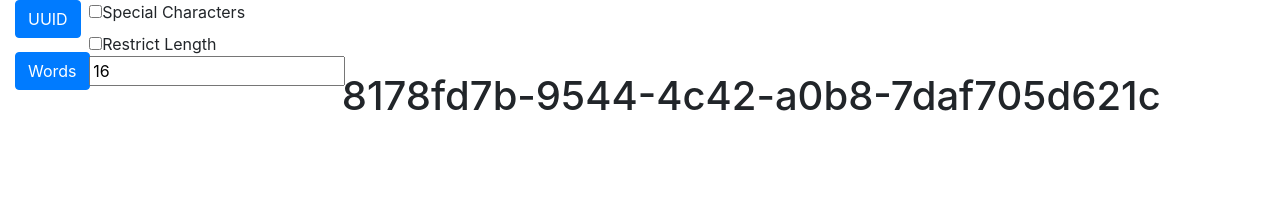
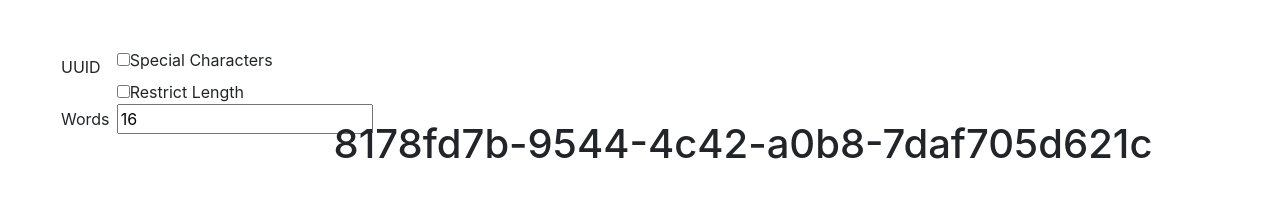
Before and after one commit to arron1993/pw.arron.id, a React app in the folder pw.arron.id/: page / in a window 1280 px wide. Built offline with nearby package versions, Linux system fonts and the light colour scheme.

Commit message:
played with adding components

```diff
--- a/pw.arron.id/public/index.html
+++ b/pw.arron.id/public/index.html
@@ -24,7 +24,7 @@
       work correctly both with client-side routing and a non-root public URL.
       Learn how to configure a non-root public URL by running `npm run build`.
     -->
-    <title>React App</title>
+    <title>pw.arron.id</title>
   </head>
   <body>
     <noscript>You need to enable JavaScript to run this app.</noscript>
--- /dev/null
+++ b/pw.arron.id/src/components/buttons/UUID.js
@@ -0,0 +1,21 @@
+import React from "react";
+
+export class UUIDButton extends React.Component {
+  constructor(props) {
+    super();
+    this.onClick = props.onClick;
+  }
+
+  render() {
+    return (
+      <button
+        className="btn"
+        onClick={() => {
+          this.onClick("uuid");
+        }}
+      >
+        UUID
+      </button>
+    );
+  }
+}
--- /dev/null
+++ b/pw.arron.id/src/components/buttons/words.js
@@ -0,0 +1,21 @@
+import React from "react";
+
+export class WordsButton extends React.Component {
+  constructor(props) {
+    super();
+    this.onClick = props.onClick;
+  }
+
+  render() {
+    return (
+      <button
+        className="btn"
+        onClick={() => {
+          this.onClick("words");
+        }}
+      >
+        Words
+      </button>
+    );
+  }
+}
--- a/pw.arron.id/src/index.js
+++ b/pw.arron.id/src/index.js
@@ -1,25 +1,30 @@
-import React from 'react';
-import ReactDOM from 'react-dom';
-import {v4 as uuid} from 'uuid';
+import React from "react";
+import ReactDOM from "react-dom";
+import { v4 as uuid } from "uuid";
 
-import {wordList} from './wordlist.js';
-import './App.scss';
+import { UUIDButton } from "./components/buttons/UUID";
+import { WordsButton } from "./components/buttons/words";
 
+import { wordList } from "./wordlist.js";
+import "./App.scss";
 
 class App extends React.Component {
   constructor() {
     super();
     this.state = {
-      pwType: 'uuid',
+      pwType: "uuid",
       modifiers: [],
     };
     this.getRandomNumber = this.getRandomNumber.bind(this);
-    this.addSpecialCharactersModifier = this.addSpecialCharactersModifier.bind(this);
+    this.addSpecialCharactersModifier = this.addSpecialCharactersModifier.bind(
+      this
+    );
     this.lengthModifier = this.lengthModifier.bind(this);
+    this.setType = this.setType.bind(this);
   }
 
   setType(pwType) {
-    this.setState({pwType: pwType});
+    this.setState({ pwType: pwType });
   }
 
   randomWords(count) {
@@ -33,13 +38,13 @@ class App extends React.Component {
 
       words.push(wordList[randomNum]);
     }
-    return words.join('-');
+    return words.join("-");
   }
 
   getPassword() {
     const methodMap = {
-      'uuid': uuid,
-      'words': this.randomWords,
+      uuid: uuid,
+      words: this.randomWords,
     };
     let password = methodMap[this.state.pwType]();
 
@@ -54,10 +59,12 @@ class App extends React.Component {
     if (e.target.checked) {
       const modifiers = this.state.modifiers;
       modifiers.push(this.addSpecialCharactersModifier);
-      this.setState({modifiers: modifiers});
+      this.setState({ modifiers: modifiers });
     } else {
-      const modifiers = this.state.modifiers.filter((x) => x !== this.addSpecialCharactersModifier);
-      this.setState({modifiers: modifiers});
+      const modifiers = this.state.modifiers.filter(
+        (x) => x !== this.addSpecialCharactersModifier
+      );
+      this.setState({ modifiers: modifiers });
     }
   }
 
@@ -65,10 +72,12 @@ class App extends React.Component {
     if (e.target.checked) {
       const modifiers = this.state.modifiers;
       modifiers.push(this.lengthModifier);
-      this.setState({modifiers: modifiers});
+      this.setState({ modifiers: modifiers });
     } else {
-      const modifiers = this.state.modifiers.filter((x) => x !== this.lengthModifier);
-      this.setState({modifiers: modifiers});
+      const modifiers = this.state.modifiers.filter(
+        (x) => x !== this.lengthModifier
+      );
+      this.setState({ modifiers: modifiers });
     }
   }
 
@@ -79,13 +88,27 @@ class App extends React.Component {
   }
 
   addSpecialCharactersModifier(password) {
-    const specialCharacters = ['!', '(', ')', '-', '_', ';', ':', '[', ']', '{', '}'];
+    const specialCharacters = [
+      "!",
+      "(",
+      ")",
+      "-",
+      "_",
+      ";",
+      ":",
+      "[",
+      "]",
+      "{",
+      "}",
+    ];
     const modifiedPassword = [];
     for (const letter of password) {
       const randomNumber = this.getRandomNumber(100);
 
       if (randomNumber > 75) {
-        const randomCharacterNumber = this.getRandomNumber(specialCharacters.length);
+        const randomCharacterNumber = this.getRandomNumber(
+          specialCharacters.length
+        );
         modifiedPassword.push(specialCharacters[randomCharacterNumber]);
       } else {
         modifiedPassword.push(letter);
@@ -104,54 +127,52 @@ class App extends React.Component {
 
   render() {
     return (
-      <div className='container-fluid row'>
+      <div className="container-fluid row p-5">
         <div className="col-1 row">
           <div className="col-12">
-            <button className="btn btn-primary mr-2" onClick={() => this.setType('uuid')}>UUID</button>
-            </div>
-            <div className="col-12">
-            <button className="btn btn-primary" onClick={() => this.setType('words')}>Words</button>
-            </div>
+            <UUIDButton onClick={this.setType}></UUIDButton>
+          </div>
+          <div className="col-12">
+            <WordsButton onClick={this.setType}></WordsButton>
+          </div>
         </div>
         <div className="col-2">
           <div className="row">
             <div className="col-12">
               <label>
-                <input onChange={(e) => this.toggleSpecialCharacters(e)}
+                <input
+                  onChange={(e) => this.toggleSpecialCharacters(e)}
                   type="checkbox"
-                  name="special-characters">
-                </input>
+                  name="special-characters"
+                ></input>
                 Special Characters
               </label>
             </div>
             <div className="col-12">
               <label>
-                <input onChange={(e) => this.toggleLengthModifier(e)}
+                <input
+                  onChange={(e) => this.toggleLengthModifier(e)}
                   type="checkbox"
-                  name="set-length">
-                </input>
+                  name="set-length"
+                ></input>
                 Restrict Length
-                <input type="number" name="password-length" defaultValue="16"></input>
+                <input
+                  type="number"
+                  name="password-length"
+                  defaultValue="16"
+                ></input>
               </label>
             </div>
           </div>
         </div>
         <div className="col-9">
-          <div className='d-flex align-items-center h-100 justify-content-center mt-5'>
-            <h1> { this.getPassword() } </h1>
+          <div className="d-flex align-items-center h-100 justify-content-center mt-5">
+            <h1> {this.getPassword()} </h1>
           </div>
         </div>
-
-
-
-
       </div>
     );
   }
 }
 
-
-ReactDOM.render(
-    <App />,
-    document.querySelector('#root'),
-);
+ReactDOM.render(<App />, document.querySelector("#root"));
```
